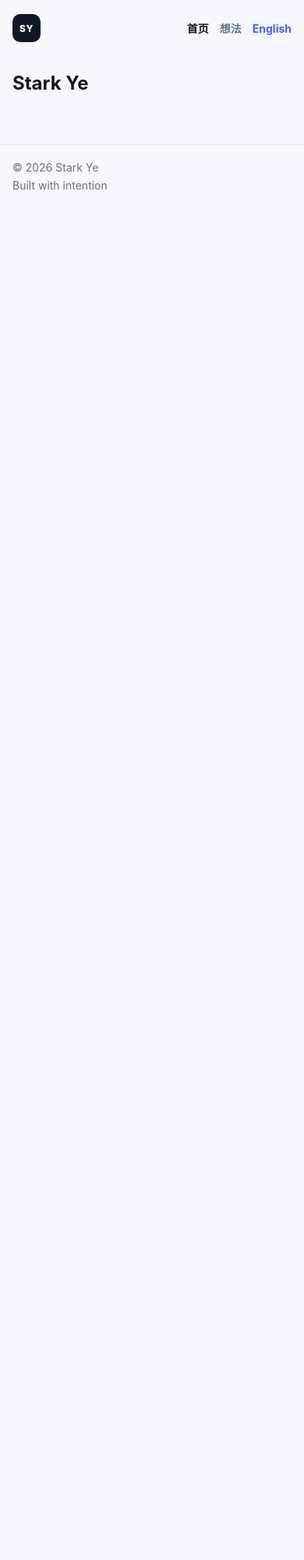
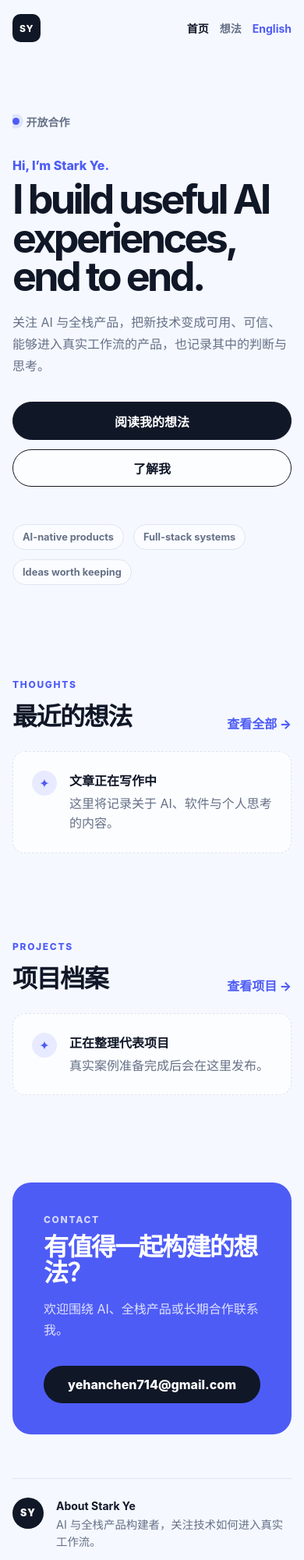
Before and after one commit to yestark/yestark.github.io, an Astro site: page / in a window 390 px wide. Shown: the top 2000 px of the page at 78% size. Before the commit the page ends 844 px from the top, so only its background shows below. Built offline with nearby package versions, Linux system fonts and the light colour scheme; Astro itself is replaced by a stand-in of ours.

Commit message:
feat: build Creative Studio homepage

```diff
--- /dev/null
+++ b/src/components/common/EmptyState.astro
@@ -0,0 +1,51 @@
+---
+interface Props {
+  title: string;
+  body: string;
+  marker?: string;
+}
+
+const { title, body, marker = '✦' } = Astro.props;
+---
+
+<div class="empty-state" data-empty-state>
+  <span aria-hidden="true">{marker}</span>
+  <div>
+    <h3>{title}</h3>
+    <p>{body}</p>
+  </div>
+</div>
+
+<style>
+  .empty-state {
+    display: flex;
+    gap: 1rem;
+    align-items: flex-start;
+    padding: 1.5rem;
+    border: 1px dashed var(--color-line);
+    border-radius: var(--radius-md);
+    background: color-mix(in srgb, var(--color-surface) 72%, transparent);
+  }
+
+  .empty-state > span {
+    display: grid;
+    width: 2rem;
+    height: 2rem;
+    flex: none;
+    place-items: center;
+    border-radius: 50%;
+    background: var(--color-accent-soft);
+    color: var(--color-accent);
+  }
+
+  h3,
+  p { margin: 0; }
+
+  h3 { font-size: 1rem; }
+
+  p {
+    margin-top: 0.35rem;
+    color: var(--color-muted);
+    line-height: 1.6;
+  }
+</style>
--- /dev/null
+++ b/src/components/home/ContactCTA.astro
@@ -0,0 +1,42 @@
+---
+import { siteConfig } from '../../config/site';
+import { translations } from '../../i18n/translations';
+import type { Language } from '../../i18n/types';
+
+const { language } = Astro.props as { language: Language };
+const copy = translations[language].contact;
+---
+
+<section class="contact-section shell" data-section="contact">
+  <div>
+    <p class="eyebrow">{copy.eyebrow}</p>
+    <h2>{copy.title}</h2>
+    <p>{copy.body}</p>
+  </div>
+  <a class="button" href={`mailto:${siteConfig.email}`}>{siteConfig.email}</a>
+</section>
+
+<style>
+  .contact-section {
+    display: flex;
+    gap: 2rem;
+    align-items: center;
+    justify-content: space-between;
+    margin-block: 3.5rem;
+    padding: clamp(2.5rem, 7vw, 4.5rem);
+    border-radius: var(--radius-lg);
+    background: var(--color-accent);
+    color: white;
+  }
+
+  .eyebrow { margin: 0 0 0.75rem; color: rgb(255 255 255 / 76%); }
+  h2 { max-width: 17ch; margin: 0; font-size: clamp(2rem, 4vw, 3.5rem); line-height: 1.03; letter-spacing: -0.05em; }
+  p:not(.eyebrow) { max-width: 37rem; margin: 1rem 0 0; color: rgb(255 255 255 / 82%); line-height: 1.7; }
+  .button { display: inline-flex; flex: none; padding: 0.85rem 1rem; border-radius: 999px; background: var(--color-ink); color: white; font-weight: 800; }
+  .button:hover { transform: translateY(-1px); }
+
+  @media (max-width: 48rem) {
+    .contact-section { align-items: flex-start; flex-direction: column; }
+    .button { width: 100%; justify-content: center; }
+  }
+</style>
--- /dev/null
+++ b/src/components/home/Hero.astro
@@ -0,0 +1,133 @@
+---
+import { translations } from '../../i18n/translations';
+import type { Language } from '../../i18n/types';
+import { localizedPath } from '../../lib/routes';
+
+interface Props {
+  language: Language;
+  copy: typeof translations.zh.hero | typeof translations.en.hero;
+}
+
+const { language, copy } = Astro.props;
+---
+
+<section class="hero shell" data-section="hero">
+  <div class="hero-glow" aria-hidden="true"></div>
+  <p class="status"><span aria-hidden="true"></span>{copy.status}</p>
+  <p class="intro">{copy.intro}</p>
+  <h1>{copy.title}</h1>
+  <p class="hero-body">{copy.body}</p>
+  <div class="hero-actions">
+    <a class="button primary" href={localizedPath('thoughts', language)}>{copy.thoughtsCta}</a>
+    <a class="button secondary" href={localizedPath('about', language)}>{copy.aboutCta}</a>
+  </div>
+  <aside aria-label={language === 'zh' ? '当前关注' : 'Current focus'}>
+    <span>AI-native products</span><span>Full-stack systems</span><span>Ideas worth keeping</span>
+  </aside>
+</section>
+
+<style>
+  .hero {
+    position: relative;
+    overflow: hidden;
+    padding-block: clamp(5.5rem, 13vw, 10rem) 4rem;
+  }
+
+  .hero-glow {
+    position: absolute;
+    z-index: -1;
+    top: 1rem;
+    right: -8rem;
+    width: min(42rem, 72vw);
+    aspect-ratio: 1;
+    border-radius: 50%;
+    background: radial-gradient(circle, rgb(78 92 246 / 24%), rgb(78 92 246 / 0%) 68%);
+    filter: blur(0.25rem);
+  }
+
+  .status,
+  .intro,
+  .hero-body { margin: 0; }
+
+  .status {
+    display: inline-flex;
+    gap: 0.55rem;
+    align-items: center;
+    color: var(--color-muted);
+    font-size: 0.875rem;
+    font-weight: 700;
+  }
+
+  .status span {
+    width: 0.55rem;
+    height: 0.55rem;
+    border-radius: 50%;
+    background: var(--color-accent);
+    box-shadow: 0 0 0 0.3rem rgb(78 92 246 / 13%);
+  }
+
+  .intro {
+    margin-top: 2.25rem;
+    color: var(--color-accent);
+    font-size: clamp(1rem, 1.5vw, 1.25rem);
+    font-weight: 800;
+  }
+
+  h1 {
+    max-width: 12ch;
+    margin: 0.6rem 0 1.25rem;
+    font-size: clamp(3.25rem, 8vw, 7.25rem);
+    line-height: 0.95;
+    letter-spacing: -0.07em;
+  }
+
+  .hero-body {
+    max-width: 40rem;
+    color: var(--color-muted);
+    font-size: clamp(1rem, 1.8vw, 1.2rem);
+    line-height: 1.75;
+  }
+
+  .hero-actions,
+  aside {
+    display: flex;
+    gap: 0.75rem;
+    flex-wrap: wrap;
+  }
+
+  .hero-actions { margin-top: 2rem; }
+
+  .button {
+    display: inline-flex;
+    align-items: center;
+    justify-content: center;
+    min-height: 2.9rem;
+    padding: 0.7rem 1rem;
+    border: 1px solid var(--color-ink);
+    border-radius: 999px;
+    font-weight: 800;
+  }
+
+  .primary { background: var(--color-ink); color: white; }
+  .secondary { background: rgb(255 255 255 / 70%); }
+  .button:hover { transform: translateY(-1px); }
+
+  aside { margin-top: 4.5rem; }
+
+  aside span {
+    padding: 0.5rem 0.75rem;
+    border: 1px solid var(--color-line);
+    border-radius: 999px;
+    background: rgb(255 255 255 / 58%);
+    color: var(--color-muted);
+    font-size: 0.8rem;
+    font-weight: 700;
+  }
+
+  @media (max-width: 48rem) {
+    .hero { padding-top: 4.5rem; }
+    .hero-actions { flex-direction: column; align-items: stretch; }
+    .button { width: 100%; }
+    aside { margin-top: 3rem; }
+  }
+</style>
--- /dev/null
+++ b/src/components/home/MiniAbout.astro
@@ -0,0 +1,50 @@
+---
+import { siteConfig } from '../../config/site';
+import { translations } from '../../i18n/translations';
+import type { Language } from '../../i18n/types';
+import { localizedPath } from '../../lib/routes';
+
+const { language } = Astro.props as { language: Language };
+const copy = translations[language].about;
+---
+
+<aside class="mini-about shell" data-section="mini-about">
+  <span class="mini-monogram" aria-hidden="true">{siteConfig.monogram}</span>
+  <div><strong>{copy.eyebrow}</strong><p>{copy.body}</p></div>
+  <a href={localizedPath('about', language)}>{copy.link} →</a>
+</aside>
+
+<style>
+  .mini-about {
+    display: flex;
+    gap: 1rem;
+    align-items: center;
+    padding-block: 1.5rem;
+    border-top: 1px solid var(--color-line);
+    border-bottom: 1px solid var(--color-line);
+  }
+
+  .mini-monogram {
+    display: grid;
+    width: 2.5rem;
+    height: 2.5rem;
+    flex: none;
+    place-items: center;
+    border-radius: 50%;
+    background: var(--color-ink);
+    color: white;
+    font-size: 0.78rem;
+    font-weight: 900;
+    letter-spacing: 0.08em;
+  }
+
+  strong { font-size: 0.875rem; }
+  p { margin: 0.25rem 0 0; color: var(--color-muted); font-size: 0.9rem; line-height: 1.55; }
+  a { margin-left: auto; color: var(--color-accent); font-size: 0.875rem; font-weight: 800; white-space: nowrap; }
+
+  @media (max-width: 48rem) {
+    .mini-about { align-items: flex-start; flex-wrap: wrap; }
+    .mini-about > div { flex: 1 1 14rem; }
+    a { width: 100%; margin-left: 3.5rem; }
+  }
+</style>
--- /dev/null
+++ b/src/components/home/ProjectsPreview.astro
@@ -0,0 +1,50 @@
+---
+import type { CollectionEntry } from 'astro:content';
+import EmptyState from '../common/EmptyState.astro';
+import { translations } from '../../i18n/translations';
+import type { Language } from '../../i18n/types';
+import { entryPath, localizedPath } from '../../lib/routes';
+
+interface Props {
+  language: Language;
+  entries: CollectionEntry<'projects'>[];
+}
+
+const { language, entries } = Astro.props;
+const copy = translations[language].projects;
+const ordered = entries.toSorted((left, right) => Number(right.data.featured) - Number(left.data.featured));
+---
+
+<section class="content-section shell" data-section="projects">
+  <header>
+    <div><p class="eyebrow">{copy.eyebrow}</p><h2>{copy.title}</h2></div>
+    <a href={localizedPath('projects', language)}>{copy.all} →</a>
+  </header>
+  {ordered.length === 0 ? (
+    <EmptyState title={copy.emptyTitle} body={copy.emptyBody} />
+  ) : (
+    <div class="card-grid">
+      {ordered.slice(0, 2).map((entry) => (
+        <article data-content-card>
+          <p>{entry.data.featured ? 'Featured' : 'Project'} · {entry.data.language.toUpperCase()}</p>
+          <h3><a href={entryPath('projects', entry)}>{entry.data.title}</a></h3>
+          <p>{entry.data.summary}</p>
+        </article>
+      ))}
+    </div>
+  )}
+</section>
+
+<style>
+  .content-section { padding-block: 3.5rem; }
+  header { display: flex; justify-content: space-between; gap: 1rem; align-items: end; margin-bottom: 1.5rem; }
+  header .eyebrow { margin: 0 0 0.5rem; }
+  h2 { margin: 0; font-size: clamp(2rem, 4vw, 3.25rem); letter-spacing: -0.045em; }
+  header > a { color: var(--color-accent); font-weight: 800; white-space: nowrap; }
+  .card-grid { display: grid; gap: 1rem; }
+  article { padding: 1.5rem; border: 1px solid var(--color-line); border-radius: var(--radius-md); background: var(--color-surface); }
+  article p { margin: 0; color: var(--color-muted); line-height: 1.6; }
+  article h3 { margin: 0.7rem 0; font-size: 1.35rem; letter-spacing: -0.03em; }
+  article h3 a:hover { color: var(--color-accent); }
+  @media (min-width: 48rem) { .card-grid { grid-template-columns: repeat(2, minmax(0, 1fr)); } }
+</style>
--- /dev/null
+++ b/src/components/home/ThoughtsPreview.astro
@@ -0,0 +1,49 @@
+---
+import type { CollectionEntry } from 'astro:content';
+import EmptyState from '../common/EmptyState.astro';
+import { translations } from '../../i18n/translations';
+import type { Language } from '../../i18n/types';
+import { entryPath, localizedPath } from '../../lib/routes';
+
+interface Props {
+  language: Language;
+  entries: CollectionEntry<'thoughts'>[];
+}
+
+const { language, entries } = Astro.props;
+const copy = translations[language].thoughts;
+---
+
+<section class="content-section shell" data-section="thoughts">
+  <header>
+    <div><p class="eyebrow">{copy.eyebrow}</p><h2>{copy.title}</h2></div>
+    <a href={localizedPath('thoughts', language)}>{copy.all} →</a>
+  </header>
+  {entries.length === 0 ? (
+    <EmptyState title={copy.emptyTitle} body={copy.emptyBody} />
+  ) : (
+    <div class="card-grid">
+      {entries.slice(0, 3).map((entry) => (
+        <article data-content-card>
+          <p><time datetime={entry.data.publishedAt.toISOString()}>{entry.data.publishedAt.toLocaleDateString(language === 'zh' ? 'zh-CN' : 'en')}</time> · {entry.data.language.toUpperCase()}</p>
+          <h3><a href={entryPath('thoughts', entry)}>{entry.data.title}</a></h3>
+          <p>{entry.data.description}</p>
+        </article>
+      ))}
+    </div>
+  )}
+</section>
+
+<style>
+  .content-section { padding-block: 3.5rem; }
+  header { display: flex; justify-content: space-between; gap: 1rem; align-items: end; margin-bottom: 1.5rem; }
+  header .eyebrow { margin: 0 0 0.5rem; }
+  h2 { margin: 0; font-size: clamp(2rem, 4vw, 3.25rem); letter-spacing: -0.045em; }
+  header > a { color: var(--color-accent); font-weight: 800; white-space: nowrap; }
+  .card-grid { display: grid; gap: 1rem; }
+  article { padding: 1.5rem; border: 1px solid var(--color-line); border-radius: var(--radius-md); background: var(--color-surface); }
+  article p { margin: 0; color: var(--color-muted); line-height: 1.6; }
+  article h3 { margin: 0.7rem 0; font-size: 1.35rem; letter-spacing: -0.03em; }
+  article h3 a:hover { color: var(--color-accent); }
+  @media (min-width: 48rem) { .card-grid { grid-template-columns: repeat(2, minmax(0, 1fr)); } }
+</style>
--- a/src/pages/index.astro
+++ b/src/pages/index.astro
@@ -1,16 +1,29 @@
 ---
 import BaseLayout from '../layouts/BaseLayout.astro';
+import Hero from '../components/home/Hero.astro';
+import ThoughtsPreview from '../components/home/ThoughtsPreview.astro';
+import ProjectsPreview from '../components/home/ProjectsPreview.astro';
+import ContactCTA from '../components/home/ContactCTA.astro';
+import MiniAbout from '../components/home/MiniAbout.astro';
 import { translations } from '../i18n/translations';
+import { getPublishedProjects, getPublishedThoughts } from '../lib/content';
 
-const t = translations.zh;
+const language = 'zh';
+const t = translations[language];
+const thoughts = (await getPublishedThoughts(language)).slice(0, 3);
+const projects = (await getPublishedProjects(language)).toSorted((a, b) => Number(b.data.featured) - Number(a.data.featured)).slice(0, 2);
 ---
 
 <BaseLayout
-  language="zh"
+  language={language}
   page="home"
   title="Stark Ye — AI 与全栈产品构建者"
   description={t.hero.body}
   alternateHref="/en/"
 >
-  <section class="shell"><h1>Stark Ye</h1></section>
+  <Hero language={language} copy={t.hero} />
+  <ThoughtsPreview language={language} entries={thoughts} />
+  <ProjectsPreview language={language} entries={projects} />
+  <ContactCTA language={language} />
+  <MiniAbout language={language} />
 </BaseLayout>
```
Also changed, not shown: src/pages/en/index.astro (+16 -3 lines), tests/e2e/home.spec.ts (added, +26 -0 lines).
